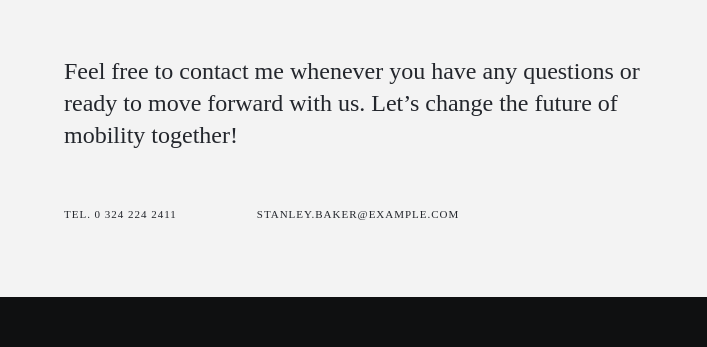
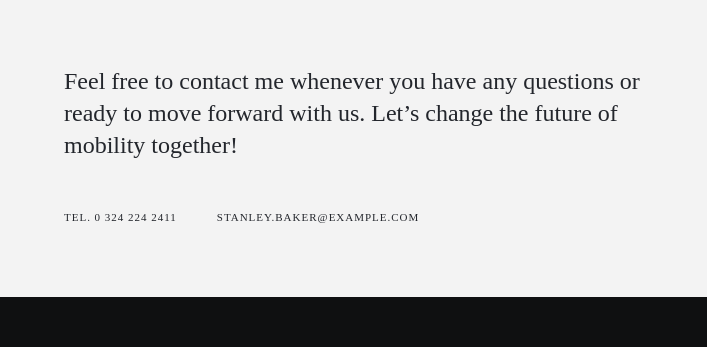
Before and after one commit to Nadjakoroleva/testing, a Gatsby site: page / in a window 1280 px wide. Shown: the part 2338-2685 px from the top of the page, 0-707 px from the left. Built offline with nearby package versions, Linux system fonts and the light colour scheme; Gatsby itself is replaced by a stand-in of ours; a web font is replaced by a local one.

Commit message:
поправила отступы

```diff
--- a/src/components/header.js
+++ b/src/components/header.js
@@ -3,61 +3,58 @@
 import PropTypes from 'prop-types';
 
 import styled, { ThemeProvider } from 'styled-components';
-import theme from 'styled-theming';
+
 import { Background, Container } from './layoutComponents';
 
-var x;
-var bottom;
 const Header = ({ className }) => {
   const size = useWindowSize().width;
+  const ratio = settingXRatio();
 
   function settingXRatio() {
     if (size >= 1679) {
-      return (x = 32 * 3);
+      return {
+        x: 32,
+        numForPaddingTop: 3,
+        numForPaddingBottom: 2
+      };
     } else if (size >= 1365) {
-      return (x = 24 * 3);
+      return {
+        x: 24,
+        numForPaddingTop: 3,
+        numForPaddingBottom: 2
+      };
     } else if (size >= 1023) {
-      return (x = 24 * 3);
+      return {
+        x: 24,
+        numForPaddingTop: 3,
+        numForPaddingBottom: 2
+      };
     } else if (size >= 767) {
-      return (x = 32 * 2);
+      return {
+        x: 32,
+        numForPaddingTop: 2,
+        numForPaddingBottom: 2
+      };
     } else if (size >= 374) {
-      return (x = 32 * 2);
+      return {
+        x: 32,
+        numForPaddingTop: 3,
+        numForPaddingBottom: 2
+      };
     } else if (size < 374) {
-      return (x = 32 * 2);
+      return {
+        x: 32,
+        numForPaddingTop: 3,
+        numForPaddingBottom: 2
+      };
     }
   }
 
-  function xRatio() {
-    if (size >= 1679) {
-      return (x = 32);
-    } else if (size >= 1365) {
-      return (x = 24);
-    } else if (size >= 1023) {
-      return (x = 24);
-    } else if (size >= 767) {
-      return (x = 32);
-    } else if (size >= 374) {
-      return (x = 32);
-    } else if (size < 374) {
-      return (x = 32);
-    }
-  }
-
-  function paddingBottom() {
-    if (size >= 1679) {
-      return (x = 32 * 2);
-    } else if (size >= 1365) {
-      return (x = 24 * 2);
-    } else if (size >= 1023) {
-      return (x = 24 * 2);
-    } else if (size >= 767) {
-      return (x = 32 * 2);
-    } else if (size >= 374) {
-      return (x = 32 * 2);
-    } else if (size < 374) {
-      return (x = 32 * 2);
-    }
-  }
+  var theme = {
+    numForPaddingTop: `${ratio.x * ratio.numForPaddingTop}px`,
+    numForPaddingBottom: `${ratio.x * ratio.numForPaddingBottom}px`,
+    x: `${ratio.x}px`
+  };
 
   function useWindowSize() {
     const isClient = typeof window === 'object';
@@ -81,12 +78,6 @@
 
     return windowSize;
   }
-
-  var theme = {
-    numForPaddingTop: `${settingXRatio()}px`,
-    numForPaddingBottom: `${paddingBottom()}px`,
-    x: `${xRatio()}px`
-  };
 
   return (
     <div className={className}>
@@ -212,7 +203,13 @@
   // }
 `;
 const Img = styled.img`
-  padding-top: ${props => props.theme.numForPaddingTop};
+  padding-top: 64px;
+  @media (min-width: 768px) {
+    padding-top: 72px;
+  }
+  @media (min-width: 1680px) {
+    padding-top: 96px;
+  }
 `;
 const Nav = styled.nav`
   display: flex;
--- a/src/components/presentation.js
+++ b/src/components/presentation.js
@@ -215,7 +215,13 @@
 `;
 
 const LineContainer = styled.div`
-  padding-top: ${props => props.theme.numForPadding};
+  padding-top: 64px;
+  @media (min-width: 768px) {
+    padding-top: 48px;
+  }
+  @media (min-width: 1680px) {
+    padding-top: 64px;
+  }
 `;
 
 const ContainerInner = styled.div`
@@ -253,14 +259,15 @@
 `;
 
 const Paragraph = styled.div`
-  padding-bottom: ${props => props.theme.numForPadding};
   font-weight: 300;
   font-size: 24px;
   line-height: 32px;
   letter-spacing: 0.02em;
   display: grid;
   grid-template-columns: 1fr;
+  padding-bottom: 64px;
   @media (min-width: 768px) {
+    padding-bottom: 48px;
     grid-template-columns: repeat(9, 1fr);
     & div {
       grid-column: 1/10;
@@ -271,6 +278,9 @@
     & div {
       grid-column: 1/10;
     }
+  }
+  @media (min-width: 1680px) {
+    padding-bottom: 64px;
   }
 `;
 
--- a/src/components/salesManager.js
+++ b/src/components/salesManager.js
@@ -48,9 +48,7 @@
           </Text>
           <LinkContainer>
             <StyledLink>tel. 0 324 224 2411</StyledLink>
-            <StyledLink style={{ color: '#23262C', cursor: 'pointer' }}>
-              stanley.baker@example.com
-            </StyledLink>
+            <StyledLink>stanley.baker@example.com</StyledLink>
           </LinkContainer>
         </TextColumn>
         <Img src="https://images.ctfassets.net/r0lccig03c53/5pRwxmEGZuymUc6D5prUnv/c865738f7f52cef73b47d21fd3b12cae/Shade.png" />
@@ -61,15 +59,20 @@
 
 const JobTitle = styled.p`
   color: rgba(0, 0, 0, 0.4);
-  padding-top: ${props => props.theme.numForJobTitle};
+  padding-top: 64px;
   font-weight: 300;
   font-size: 20px;
   line-height: 32px;
   letter-spacing: 0.02em;
+  @media (min-width: 1024px) {
+    padding-top: 72px;
+  }
+  @media (min-width: 1680px) {
+    padding-top: 64px;
+  }
 `;
 const Text = styled.h4`
   color: #23262c;
-  padding-bottom: ${props => props.theme.numForText};
 `;
 const Grid = styled.div`
   display: grid;
@@ -89,29 +92,37 @@
 const TextColumn = styled.div`
   grid-column: 1/5;
   align-self: end;
-  margin-bottom: ${props => props.theme.numForTextColumn};
+  padding-bottom: 32px;
+  @media (min-width: 768px) {
+    padding-bottom: 64px;
+  }
   @media (min-width: 1024px) {
     grid-column: 1/9;
     align-self: end;
+    padding-bottom: 72px;
+  }
+  @media (min-width: 1680px) {
+    padding-bottom: 80px;
   }
 `;
 const Img = styled.img`
   grid-column: 1/3;
   grid-row: 2/3;
+  padding-top: 30px;
   @media (min-width: 768px) {
     grid-column: 6/8;
     max-width: 285px;
     grid-row: 1/3;
+    padding-top: 0;
   }
   @media (min-width: 1024px) {
     grid-column: 10/17;
     max-width: 100%;
   }
 `;
-
-const LinkContainer = styled.span`
-  & a:nth-child(2) {
-    padding-top: ${props => props.theme.numForText};
+const LinkContainer = styled.div`
+  @media (min-width: 1024px) {
+    display: flex;
   }
 `;
 const StyledLink = styled.a`
@@ -119,6 +130,8 @@
   padding-right: 40px;
   cursor: pointer;
   position: relative;
+  display: block;
+  padding-top: 32px;
   &:after {
     position: absolute;
     bottom: -5px;
@@ -133,8 +146,11 @@
     background-color: #23262c;
     width: 100%;
   }
-  &:first-child {
-    margin-right: 40px;
+  @media (min-width: 1024px) {
+    padding-top: 48px;
+  }
+  @media (min-width: 1680px) {
+    padding-top: 64px;
   }
 `;
 const StyledH1 = styled.h1`
```
